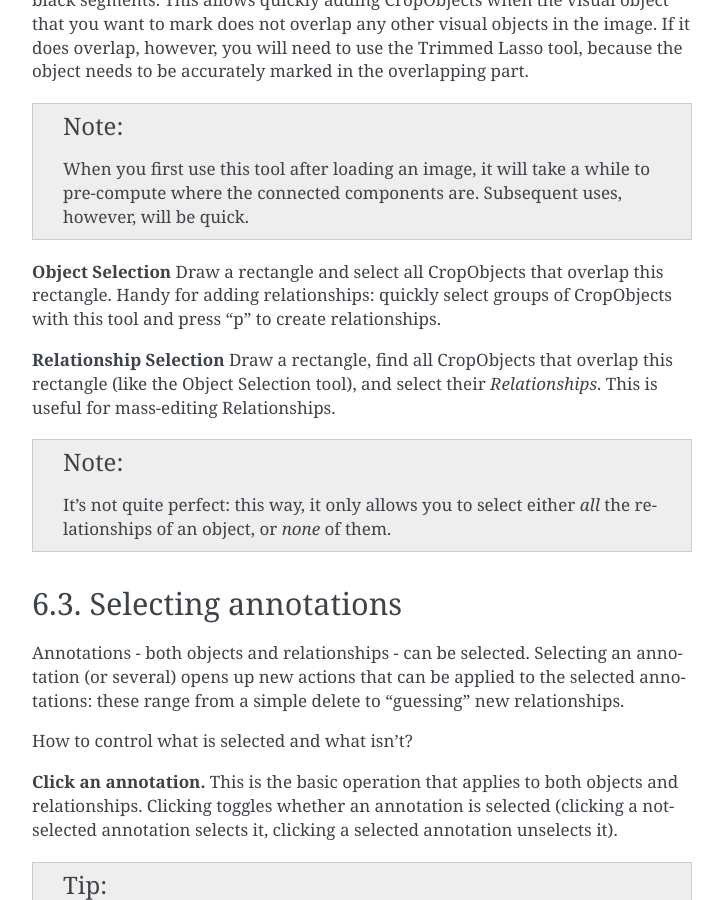
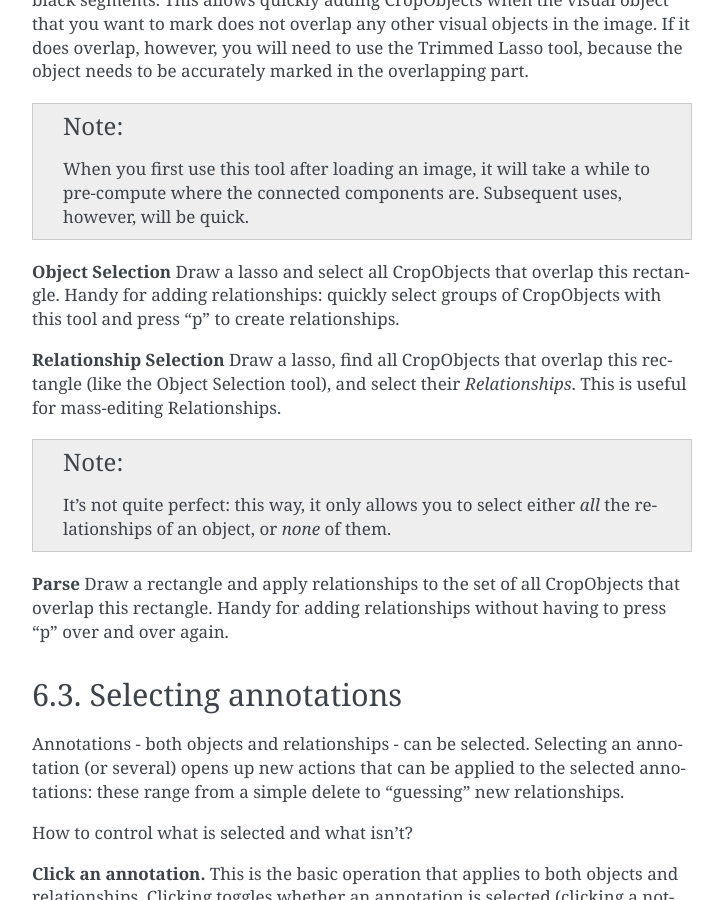
Before and after one commit to hajicj/MUSCIMarker, a Sphinx documentation site: the page built from doc/source/controls.rst, in a window 1280 px wide and 900 px high, scrolled down 5392 px. Shown: the whole window, without its empty margins (388-1111 px from the left). Built offline with Sphinx 7.4.7, drawn with Linux system fonts in a browser that asks for light colours; formulas are drawn with MathJax 3.

Commit message:
Re #74 -- documented the parse tool.

```diff
--- a/doc/source/controls.rst
+++ b/doc/source/controls.rst
@@ -263,11 +263,11 @@ part.
     a while to pre-compute where the connected components are. Subsequent
     uses, however, will be quick.
 
-**Object Selection** Draw a rectangle and select all CropObjects that overlap
+**Object Selection** Draw a lasso and select all CropObjects that overlap
 this rectangle. Handy for adding relationships: quickly select groups
 of CropObjects with this tool and press "p" to create relationships.
 
-**Relationship Selection** Draw a rectangle, find all CropObjects that overlap
+**Relationship Selection** Draw a lasso, find all CropObjects that overlap
 this rectangle (like the Object Selection tool), and select their *Relationships*.
 This is useful for mass-editing Relationships.
 
@@ -276,6 +276,9 @@ This is useful for mass-editing Relationships.
     It's not quite perfect: this way, it only allows you to select either
     *all* the relationships of an object, or *none* of them.
 
+**Parse** Draw a rectangle and apply relationships to the set of all CropObjects
+that overlap this rectangle. Handy for adding relationships without having
+to press "p" over and over again.
 
 
 .. _controls_selection:
```
